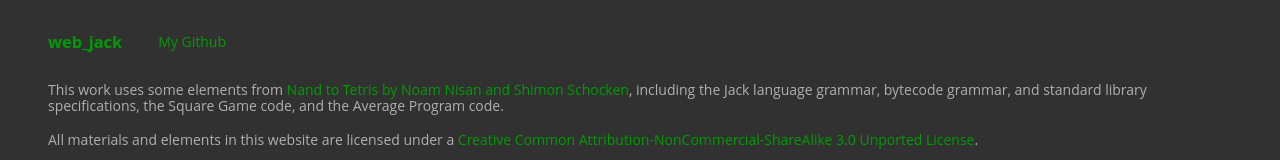
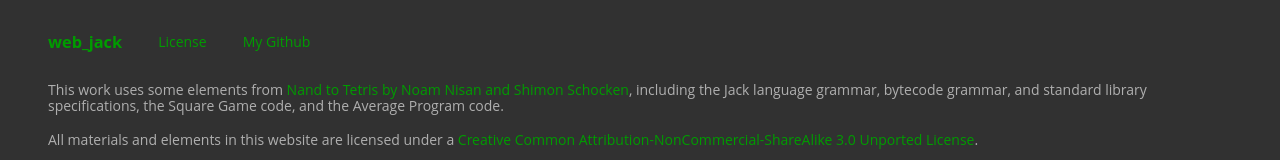
Before and after one commit to Gray-lab/web-jack-svelte, a SvelteKit app: page /license in a window 1280 px wide. Shown: the top 160 px of the page. Built offline with nearby package versions, Linux system fonts and the light colour scheme.

Commit message:
Add license link to license page

```diff
--- a/src/routes/license/+page.svelte
+++ b/src/routes/license/+page.svelte
@@ -6,6 +6,7 @@
 		<div class="intro-container default-txt">
 			<div class="nav-container">
 				<h3 class="title"><a href="/">web_jack</a></h3>
+				<div class="nav-item"><a href="/license">License</a></div>
 				<div class="nav-item">
 					<a href="https://www.github.com/Gray-lab" rel="noopener noreferrer" target="_blank"
 						>My Github</a
```
